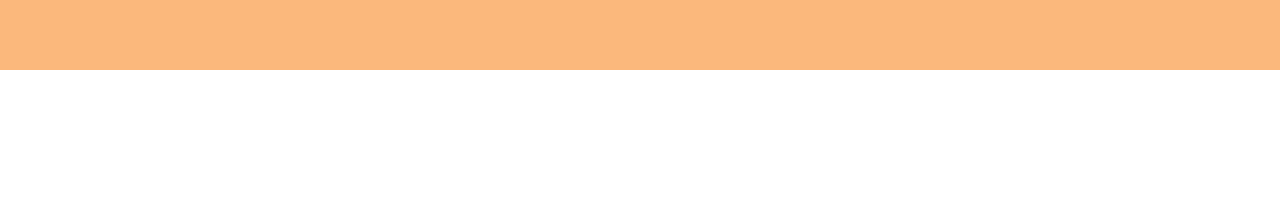
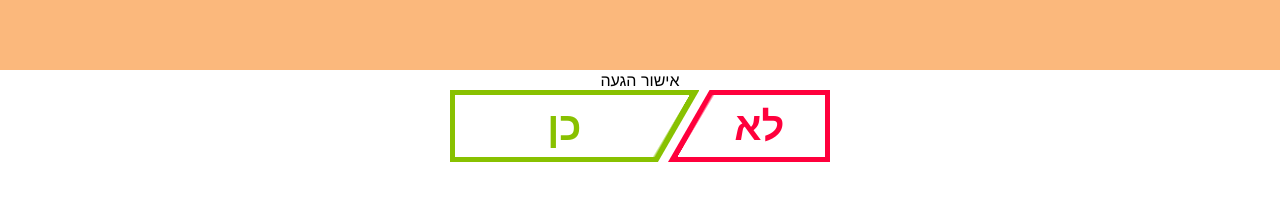
Before and after one commit to farucis/wedding-invitation, a React (Create React App) app: page / in a window 1280 px wide. Shown: the part 2330-2530 px from the top of the page. Before the commit the page ends 2400 px from the top, so only its background shows below. Built offline with nearby package versions, Linux system fonts and the light colour scheme; a web font is replaced by a local one.

Commit message:
Start work to arrival confirmation

```diff
--- a/src/App.js
+++ b/src/App.js
@@ -6,6 +6,7 @@ import InvitationInfo from "./components/InvitationInfo/InvitationInfo";
 import MapForPeople from "./components/MapForPeople/MapForPeople";
 import AOS from "aos";
 import "aos/dist/aos.css";
+import AcceptEvent from "./components/AcceptEvent/AcceptEvent";
 
 function App() {
   React.useEffect(() => {
@@ -16,6 +17,7 @@ function App() {
       <AboutUs />
       <InvitationInfo />
       <MapForPeople />
+      <AcceptEvent />
       <BackToTopButton />
     </div>
   );
--- /dev/null
+++ b/src/components/AcceptEvent/AcceptEvent.css
@@ -0,0 +1,80 @@
+#AcceptEvent {
+  height: 100vh;
+}
+
+.buttons {
+  display: flex;
+  width: 380px;
+  gap: 10px;
+  --b: 5px; /* the border thickness */
+  --h: 1.8em; /* the height */
+}
+
+.buttons button {
+  --_c: #88c100;
+  flex: calc(1.25 + var(--_s, 0));
+  min-width: 0;
+  font-size: 40px;
+  font-weight: bold;
+  height: var(--h);
+  cursor: pointer;
+  color: var(--_c);
+  border: var(--b) solid var(--_c);
+  background: conic-gradient(
+      at calc(100% - 1.3 * var(--b)) 0,
+      var(--_c) 209deg,
+      #0000 211deg
+    )
+    border-box;
+  clip-path: polygon(0 0, 100% 0, calc(100% - 0.577 * var(--h)) 100%, 0 100%);
+  padding: 0 calc(0.288 * var(--h)) 0 0;
+  margin: 0 calc(-0.288 * var(--h)) 0 0;
+  box-sizing: border-box;
+  transition: flex 0.4s;
+}
+.buttons button + button {
+  --_c: #ff003c;
+  flex: calc(0.75 + var(--_s, 0));
+  background: conic-gradient(
+      from -90deg at calc(1.3 * var(--b)) 100%,
+      var(--_c) 119deg,
+      #0000 121deg
+    )
+    border-box;
+  clip-path: polygon(calc(0.577 * var(--h)) 0, 100% 0, 100% 100%, 0 100%);
+  margin: 0 0 0 calc(-0.288 * var(--h));
+  padding: 0 0 0 calc(0.288 * var(--h));
+}
+.buttons button:focus-visible {
+  outline-offset: calc(-2 * var(--b));
+  outline: calc(var(--b) / 2) solid #000;
+  background: none;
+  clip-path: none;
+  margin: 0;
+  padding: 0;
+}
+.buttons button:focus-visible + button {
+  background: none;
+  clip-path: none;
+  margin: 0;
+  padding: 0;
+}Ï
+.buttons button:has(+ button:focus-visible) {
+  background: none;
+  clip-path: none;
+  margin: 0;
+  padding: 0;
+}
+.buttons button:hover,
+button:active:not(:focus-visible) {
+  --_s: 0.75;
+}
+.buttons button:active {
+  box-shadow: inset 0 0 0 100vmax var(--_c);
+  color: #fff;
+}
+
+.buttons button:active {
+  box-shadow: inset 0 0 0 100vmax var(--_c);
+  color: #fff;
+}
--- /dev/null
+++ b/src/components/AcceptEvent/AcceptEvent.js
@@ -0,0 +1,16 @@
+import React from "react";
+import "./AcceptEvent.css";
+
+const AcceptEvent = () => {
+  return (
+    <div id="AcceptEvent" className="center">
+        <div className="title" >אישור הגעה</div>
+      <div class="buttons">
+        <button>כן</button>
+        <button>לא</button>
+      </div>
+    </div>
+  );
+};
+
+export default AcceptEvent;
```
